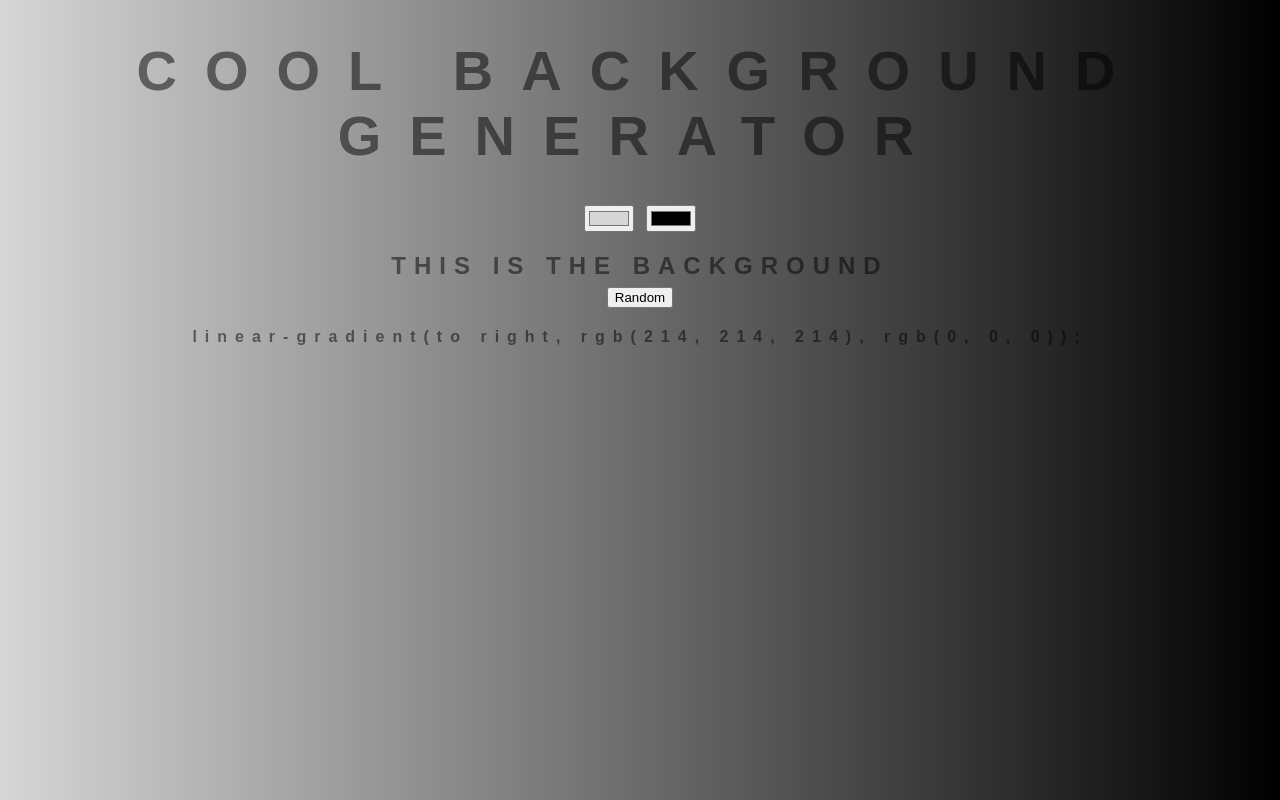
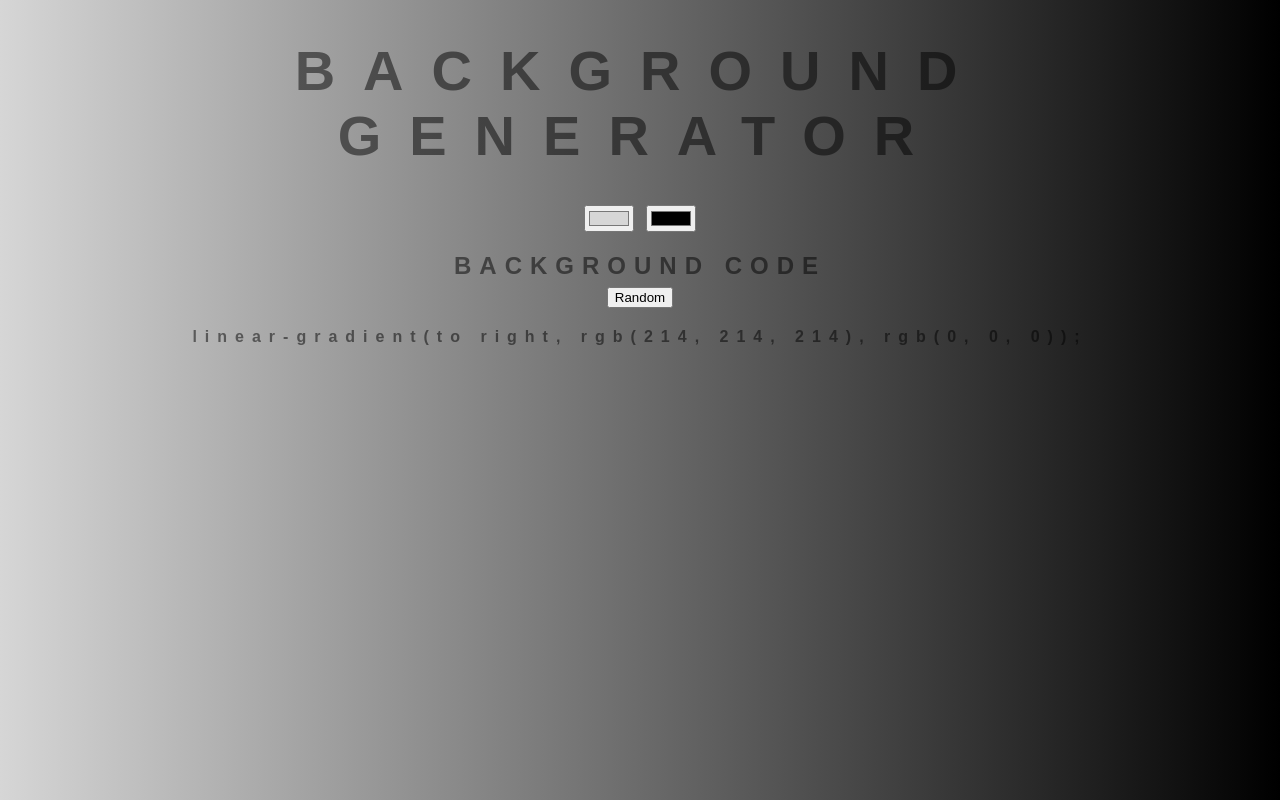
Before and after one commit to samabarker/backgroundgenerator, a plain HTML site: page index.html in a window 1280 px wide. Drawn offline with Linux system fonts and the light colour scheme.

Commit message:
revert to default

```diff
--- a/index.html
+++ b/index.html
@@ -5,11 +5,11 @@
         <link rel = "stylesheet" type = "text/css" href = "style.css">
     </head>
     <body>
-        <h1>Cool Background Generator</h1>
+        <h1>Background Generator</h1>
             <input class = "color1" type = "color" name="color1" value = "#d6d6d6">
             <input class = "color2" type = "color" name="color2" value="#000000">
         <h2>
-            This is the background<br>
+            BAckground Code<br>
             <button id="random">Random</button>
         </h2>
         <h3>
```
